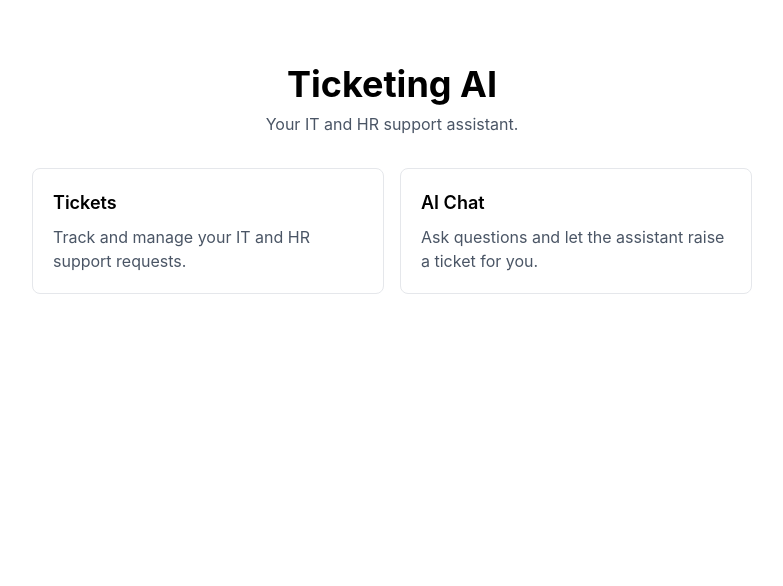
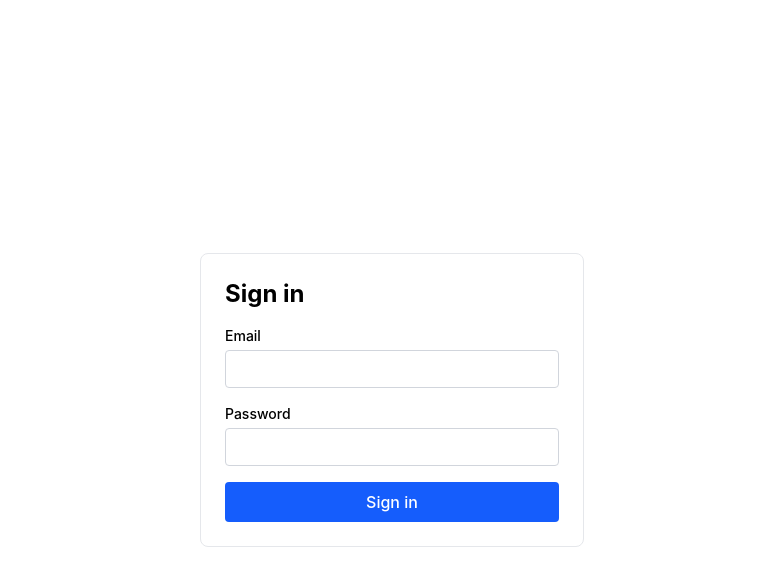
Before and after one commit to susanpant7/TicketingAI, a React (Vite) app in the folder client/: page /login in a window 1280 px wide. Shown: the top 586 px of the page, without its empty margins (248-1031 px from the left). Built offline with nearby package versions, Linux system fonts and the light colour scheme.

Commit message:
feat: add LoginPage component and integrate react-router-dom for routing

```diff
--- a/client/package.json
+++ b/client/package.json
@@ -13,6 +13,7 @@
     "@tailwindcss/vite": "^4.3.3",
     "react": "^19.3.1",
     "react-dom": "^19.3.1",
+    "react-router-dom": "^7.18.5",
     "tailwindcss": "^4.3.3"
   },
   "devDependencies": {
--- a/client/src/app/App.tsx
+++ b/client/src/app/App.tsx
@@ -1,5 +1,14 @@
+import { BrowserRouter, Route, Routes } from 'react-router-dom'
+import LoginPage from '@/features/auth/LoginPage'
 import HomePage from '@/features/dashboard/HomePage'
 
 export default function App() {
-  return <HomePage />
+  return (
+    <BrowserRouter>
+      <Routes>
+        <Route path="/" element={<HomePage />} />
+        <Route path="/login" element={<LoginPage />} />
+      </Routes>
+    </BrowserRouter>
+  )
 }
--- /dev/null
+++ b/client/src/features/auth/LoginPage.tsx
@@ -0,0 +1,52 @@
+import { useState, type SubmitEvent } from 'react'
+
+export default function LoginPage() {
+  const [email, setEmail] = useState('')
+  const [password, setPassword] = useState('')
+
+  function handleSubmit(e: SubmitEvent<HTMLFormElement>) {
+    e.preventDefault()
+  }
+
+  return (
+    <main className="flex min-h-screen items-center justify-center px-6">
+      <form
+        onSubmit={handleSubmit}
+        className="w-full max-w-sm space-y-4 rounded-lg border border-gray-200 p-6"
+      >
+        <h1 className="text-2xl font-bold">Sign in</h1>
+
+        <label className="block text-sm font-medium">
+          Email
+          <input
+            type="email"
+            required
+            autoComplete="email"
+            value={email}
+            onChange={(e) => setEmail(e.target.value)}
+            className="mt-1 w-full rounded border border-gray-300 px-3 py-2 font-normal"
+          />
+        </label>
+
+        <label className="block text-sm font-medium">
+          Password
+          <input
+            type="password"
+            required
+            autoComplete="current-password"
+            value={password}
+            onChange={(e) => setPassword(e.target.value)}
+            className="mt-1 w-full rounded border border-gray-300 px-3 py-2 font-normal"
+          />
+        </label>
+
+        <button
+          type="submit"
+          className="w-full rounded bg-blue-600 px-4 py-2 font-medium text-white hover:bg-blue-700"
+        >
+          Sign in
+        </button>
+      </form>
+    </main>
+  )
+}
```
Also changed, not shown: 2 other files (tests, documents, lock files or other folders).
